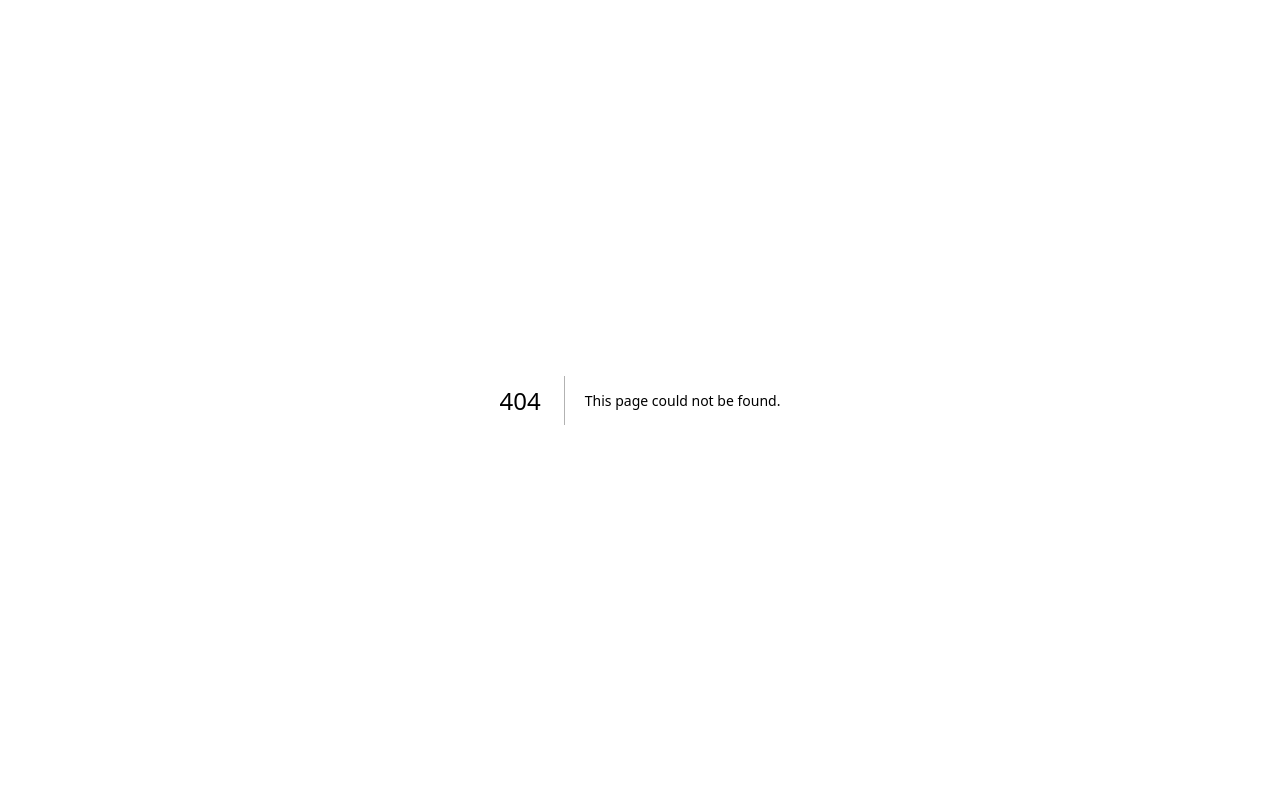
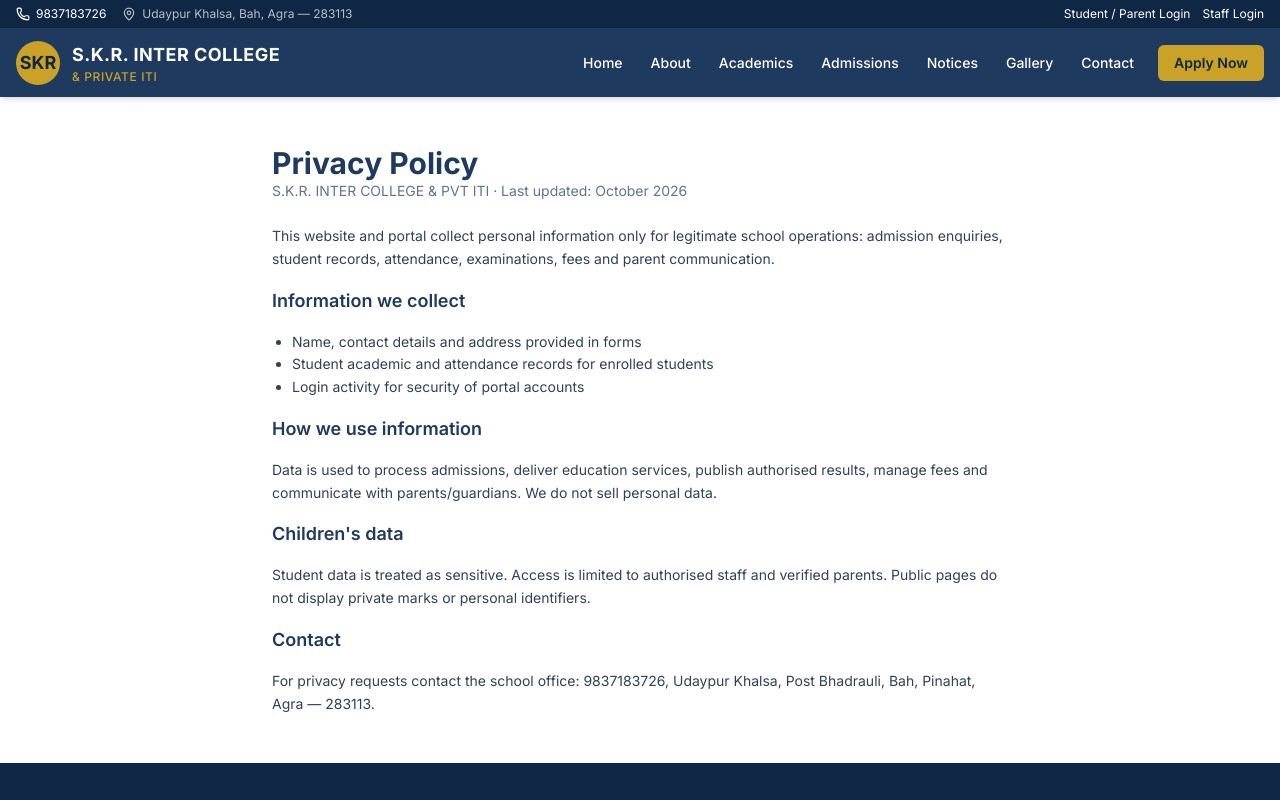
Before and after one commit to princetyagi1424/SKR-INTER-COLLEGE, a Next.js app: page /privacy in a window 1280 px wide. Before the commit this address had no page. Shown: the top 800 px of the page. Built offline with nearby package versions, Linux system fonts and the light colour scheme.

Commit message:
feat: privacy policy page

```diff
--- /dev/null
+++ b/src/app/(public)/privacy/page.tsx
@@ -0,0 +1,44 @@
+import { PublicHeader } from "@/components/layout/PublicHeader";
+import { PublicFooter } from "@/components/layout/PublicFooter";
+
+export const metadata = { title: "Privacy Policy" };
+
+export default function PrivacyPage() {
+  return (
+    <div className="flex min-h-screen flex-col">
+      <PublicHeader />
+      <main className="mx-auto max-w-3xl flex-1 px-4 py-12 prose prose-slate">
+        <h1 className="text-3xl font-bold text-[var(--color-navy)]">Privacy Policy</h1>
+        <p className="text-sm text-slate-500">S.K.R. INTER COLLEGE & PVT ITI · Last updated: October 2026</p>
+        <section className="mt-6 space-y-4 text-sm leading-relaxed text-slate-700">
+          <p>
+            This website and portal collect personal information only for legitimate school operations:
+            admission enquiries, student records, attendance, examinations, fees and parent communication.
+          </p>
+          <h2 className="text-lg font-semibold text-[var(--color-navy)]">Information we collect</h2>
+          <ul className="list-disc pl-5">
+            <li>Name, contact details and address provided in forms</li>
+            <li>Student academic and attendance records for enrolled students</li>
+            <li>Login activity for security of portal accounts</li>
+          </ul>
+          <h2 className="text-lg font-semibold text-[var(--color-navy)]">How we use information</h2>
+          <p>
+            Data is used to process admissions, deliver education services, publish authorised results,
+            manage fees and communicate with parents/guardians. We do not sell personal data.
+          </p>
+          <h2 className="text-lg font-semibold text-[var(--color-navy)]">Children's data</h2>
+          <p>
+            Student data is treated as sensitive. Access is limited to authorised staff and verified parents.
+            Public pages do not display private marks or personal identifiers.
+          </p>
+          <h2 className="text-lg font-semibold text-[var(--color-navy)]">Contact</h2>
+          <p>
+            For privacy requests contact the school office: 9837183726,
+            Udaypur Khalsa, Post Bhadrauli, Bah, Pinahat, Agra — 283113.
+          </p>
+        </section>
+      </main>
+      <PublicFooter />
+    </div>
+  );
+}
```
